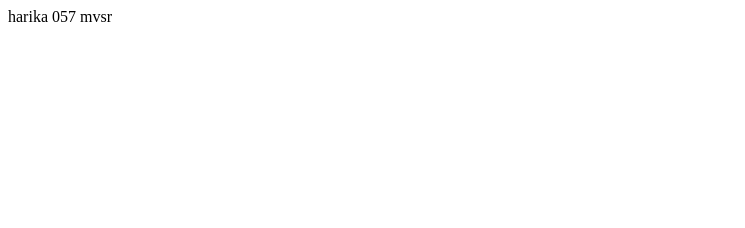
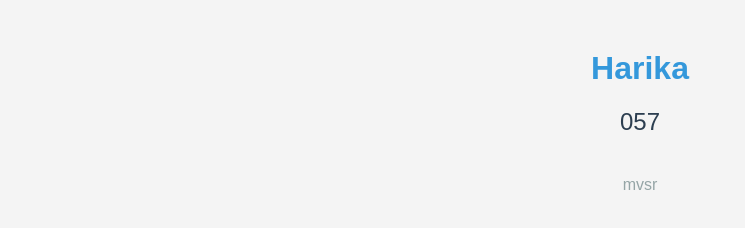
Before and after one commit to Harikasahitya/demo, a plain HTML site: page index.html in a window 1280 px wide. Shown: the whole page, without its empty margins (0-745 px from the left). Drawn offline with Linux system fonts and the light colour scheme.

Commit message:
Update index.html

```diff
--- a/index.html
+++ b/index.html
@@ -1,5 +1,48 @@
-<html>
-harika
-057
-mvsr
+<!DOCTYPE html>
+<html lang="en">
+<head>
+    <meta charset="UTF-8">
+    <meta name="viewport" content="width=device-width, initial-scale=1.0">
+    <title>Styled Page</title>
+    <style>
+        /* CSS Styling */
+        body {
+            font-family: Arial, sans-serif;
+            background-color: #f4f4f4;
+            margin: 0;
+            padding: 0;
+        }
+
+        h1 {
+            color: #3498db;
+            text-align: center;
+            margin-top: 50px;
+        }
+
+        .content {
+            text-align: center;
+            font-size: 1.5em;
+            margin-top: 20px;
+            color: #2c3e50;
+        }
+
+        .footer {
+            text-align: center;
+            margin-top: 40px;
+            font-size: 1em;
+            color: #95a5a6;
+        }
+    </style>
+</head>
+<body>
+
+    <h1>Harika</h1>
+    <div class="content">
+        057
+    </div>
+    <div class="footer">
+        mvsr
+    </div>
+
+</body>
 </html>
```
